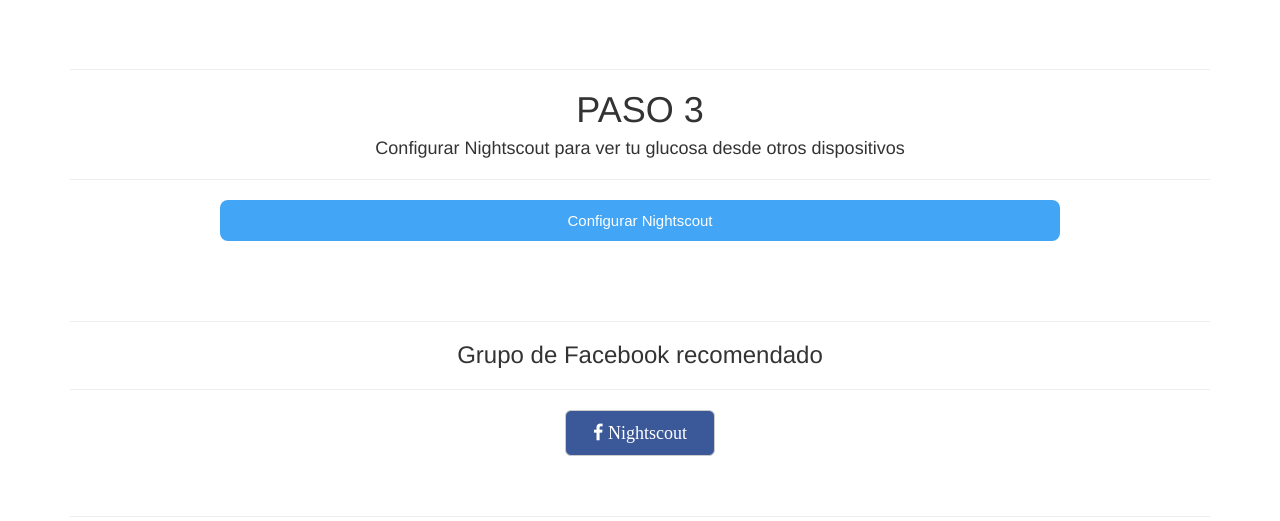
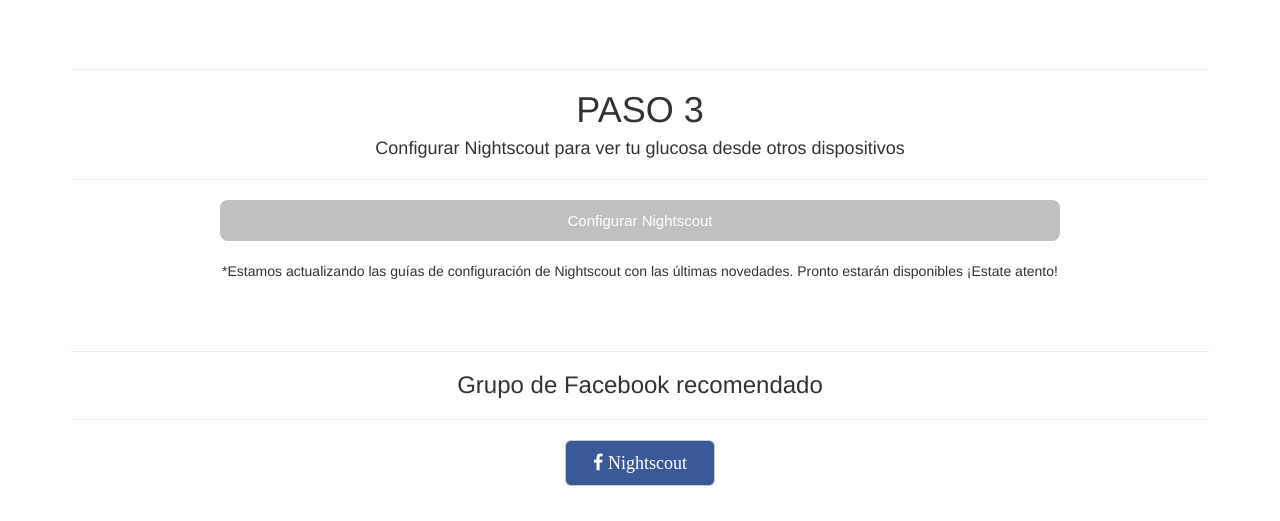
Before and after one commit to danfg95/diabeteslife, a PHP site: page /miaomiao.html in a window 1280 px wide. Shown: the part 1845-2366 px from the top of the page. Run offline with PHP 8.4, Linux system fonts and the light colour scheme; some libraries are stand-ins or nearby versions; some web fonts are replaced.

Commit message:
- New miaomiao.css class

```diff
--- a/css/products.css
+++ b/css/products.css
@@ -51,6 +51,21 @@
   background: #0090FF;
   color: black;
 }
+
+.btn_non_products {
+  text-align: center;
+  position: relative;
+}
+.btn_non_products {
+  font-family: 'Hammersmith One', sans-serif;
+  color: white;
+  text-align: center;
+  border-radius: 8px;
+  font-size: 15px;
+  background: #C0C0C0;
+  padding: 10px 0px 10px 0px; /* arriba, derecha, abajo, izquierda */
+  border: none;
+}
 /*********************Fin de los botones**********************/
 
 /**************************************************/
@@ -66,6 +81,9 @@
   .btn_products {
     margin: 0px 150px 0px 150px;
   }
+  .btn_non_products {
+    margin: 0px 150px 0px 150px;
+  }
 }
 
 /* Large devices (large desktops, 1200px and up) */
@@ -73,4 +91,7 @@
   .btn_products {
     margin: 0px 150px 0px 150px;
   }
+  .btn_non_products {
+    margin: 0px 150px 0px 150px;
+  }
 }
--- a/miaomiao.html
+++ b/miaomiao.html
@@ -17,7 +17,7 @@
   <link rel="stylesheet" type="text/css" href="css/social.css">
   <link rel="stylesheet" type="text/css" href="css/carousel.css">
   <link rel="stylesheet" type="text/css" href="css/products.css">
-  <link rel="stylesheet" type="text/css" href="css/segsocial.css">
+  <link rel="stylesheet" type="text/css" href="css/miaomiao.css">
 
 
 </head>
@@ -111,18 +111,18 @@
   <div class="row">
       <div class="col-md-6">
         <h4 class="step-type">iOS - iPhone</h3><hr>
-        <p class="step-text-type">Se utiliza la aplicación Spike. Esta aplicación se conecta directamente con el Miaomiao y recibe lecturas de glucosa cada 5 minutos. Para descargarla debes seugir los sigueintes pasos:</p>
+        <p class="step-text-type">Se utiliza la aplicación Spike. Esta aplicación se conecta directamente con el Miaomiao y recibe lecturas de glucosa cada 5 minutos. Para descargarla debes seguir los sigueintes pasos:</p>
         <img class="moblie-image" src="images/spike-apple.jpg"><br>
         <p class="step-text-type">1. Accede a su página web oficial y solicita su descarga.</p>
-        <p class="step-text-type">2. Rececibirás un mail con las instrucciones de descarga y pasos a seguir para su instalación (debes abrir este mail desde el iPhone).</p><br>
+        <p class="step-text-type">2. Recibirás un mail con las instrucciones de descarga y pasos a seguir para su instalación (debes abrir este mail desde el iPhone).</p><br>
         <a href="https://spike-app.com/#installation" target="_blank" class="btn btn_products">Instalar Spike</a>
       </div>
       <div class="col-md-6">
-        <h4 class="step-type">Andorid</h4><hr>
-        <p class="step-text-type">Se utiliza la aplicación xDrip+. Esta aplicación se conecta directamente con el Miaomiao y recibe lecturas de glucosa cada 5 minutos. Para descargarla debes seugir los sigueintes pasos:</p>
+        <h4 class="step-type">Android</h4><hr>
+        <p class="step-text-type">Se utiliza la aplicación xDrip+. Esta aplicación se conecta directamente con el Miaomiao y recibe lecturas de glucosa cada 5 minutos. Para descargarla debes seguir los sigueintes pasos:</p>
         <img class="moblie-image" src="images/xdrip-android.jpg"><br>
         <p class="step-text-type">1. Accede al enlace de descarga que se muestra debajo de este texto (debes acceder desde el movil Android).</p>
-        <p class="step-text-type">2. Guarda la descarga (termina en .apk) y posteriormemte ve a la carpeta de descargar de tu movil.</p>
+        <p class="step-text-type">2. Guarda la descarga (termina en .apk) y posteriormente ve a la carpeta de descargar de tu movil.</p>
         <p class="step-text-type">3. Pulsa sobre la descarga y dale click a instalar.</p><br>
          <a href="https://bit.do/xdrip-plus" target="_blank" class="btn btn_products">Instalar xDrip+</a>
       </div>
@@ -147,7 +147,7 @@
           </div>
       </div>
       <div class="col-md-6">
-        <h4 class="step-type">Andorid</h4><hr>
+        <h4 class="step-type">Android</h4><hr>
           <div class="video-container">
             <iframe src="https://www.youtube.com/embed/Y1j5y-MVLVY" frameborder="0" allowfullscreen class="video"></iframe>
           </div>
@@ -160,7 +160,8 @@
       <div class="col-md-12">
         <br><br><br><hr><h1 class="step-type">PASO 3</h1>
         <h4 class="step-type">Configurar Nightscout para ver tu glucosa desde otros dispositivos</h4><hr>
-        <a href="miaomiao.html" target="_blank" class="btn btn_products">Configurar Nightscout</a>
+        <a href="" class="btn btn_non_products">Configurar Nightscout</a>
+        <br><p class="step-type">*Estamos actualizando las guías de configuración de Nightscout con las últimas novedades. Pronto estarán disponibles ¡Estate atento!</p>
       </div>
   </div>
 </div>
@@ -168,7 +169,7 @@
 <div class="container">
   <div class="row">
       <div class="col-md-12">
-        <br><br><br><hr><h3 class="step-type">Grupo de Facebook recomendado</h3><hr>
+        <br><br><hr><h3 class="step-type">Grupo de Facebook recomendado</h3><hr>
       </div>
   </div>
 </div>
```
Also changed, not shown: index.html (+11 -10 lines), css/miaomiao.css (renamed from css/segsocial.css), 1 other file.
